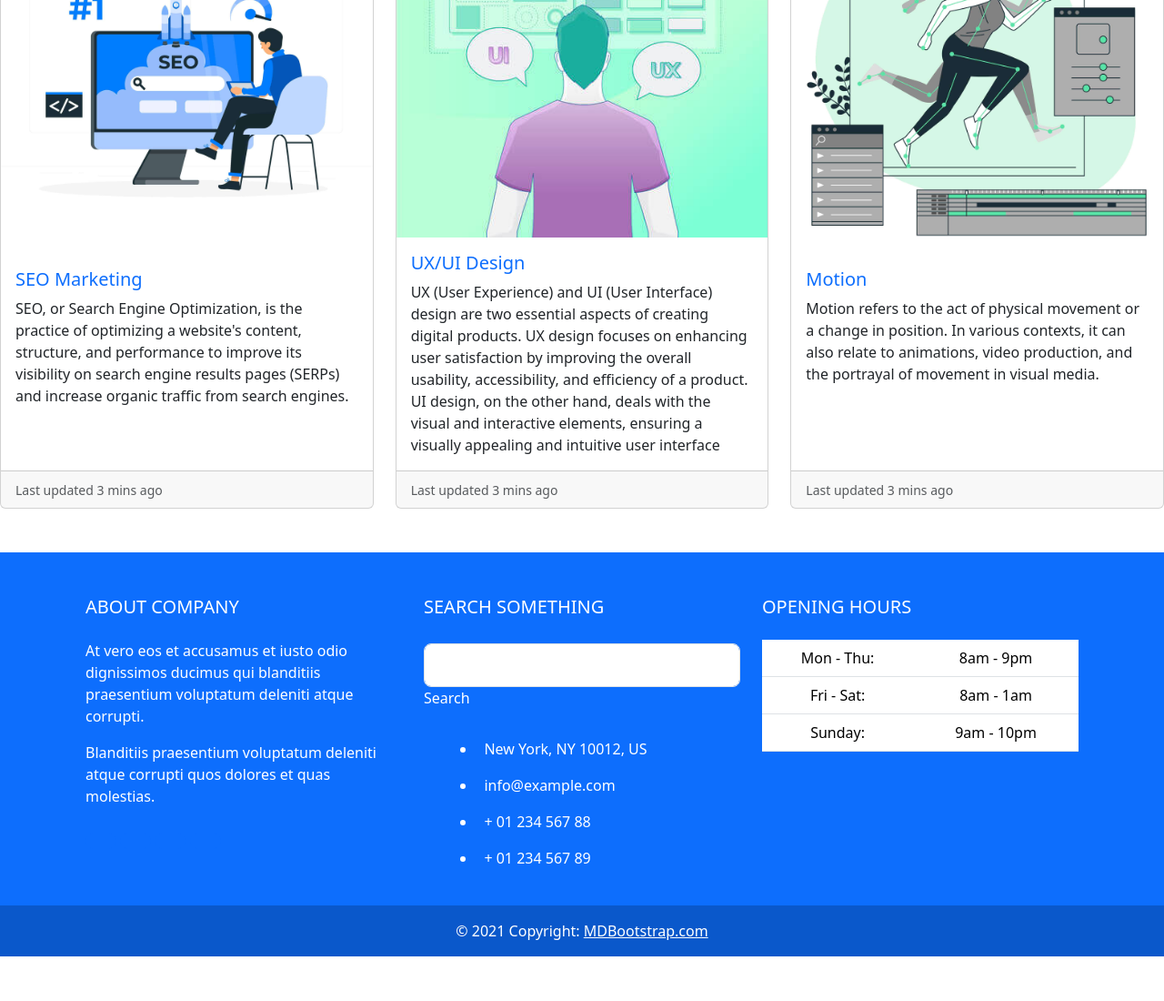
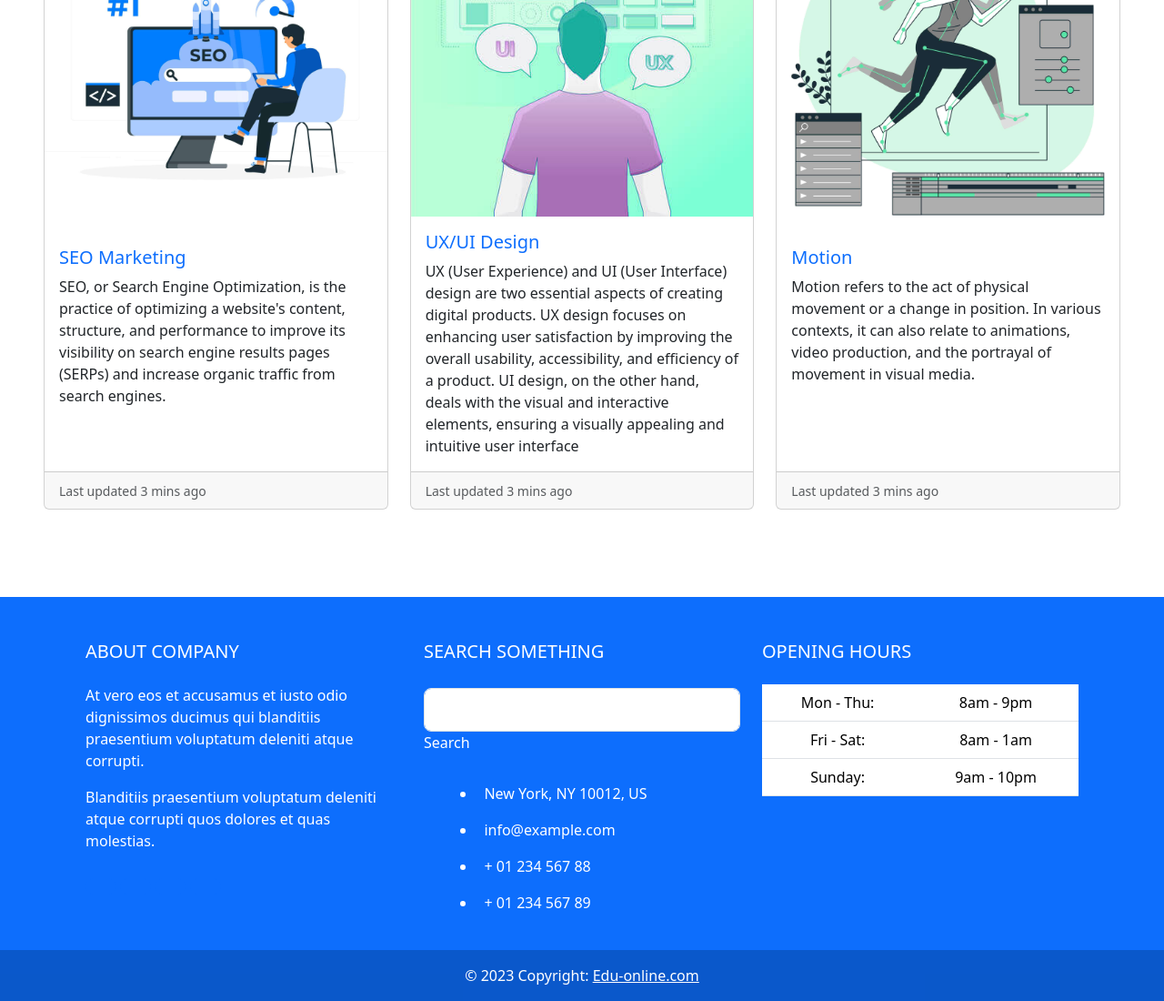
Before and after one commit to juwelDev/1st_team_c, a plain HTML site: page services.html in a window 1280 px wide. Shown: the part 1725-2825 px from the top of the page at 91% size. Before the commit the page ends 2776 px from the top, so only its background shows below. Drawn offline with nearby package versions, Linux system fonts and the light colour scheme.

Commit message:
all problem sovled

```diff
--- a/services.html
+++ b/services.html
@@ -47,6 +47,7 @@
     </nav>
 </header>
 <!-- container section -->
+<section class="p-5">
     <div class="header">
         <h2>Share Your Demand to <br><span class="text-primary">Design Any Customized Software</span></h2>
     <p>Edu-online focuses on the exact requirements of the clients. We design and develop the best and most advanced software for all types of businesses.</p>
@@ -164,6 +165,7 @@
             </div>
         </div>
 
+</section>
 <!-- footer section . don't overwrite the code -->
 <!-- Remove the container if you want to extend the Footer to full width. -->
 <div class="mt-5">
@@ -256,8 +258,8 @@
 
         <!-- Copyright -->
         <div class="text-center p-3" style="background-color: rgba(0, 0, 0, 0.2);">
-        © 2021 Copyright:
-        <a class="text-white" href="https://mdbootstrap.com/">MDBootstrap.com</a>
+        © 2023 Copyright:
+        <a class="text-white" href="https://mdbootstrap.com/">Edu-online.com</a>
         </div>
         <!-- Copyright -->
     </footer>
```
Also changed, not shown: about.html (+2 -2 lines), contact.html (+2 -2 lines), index.html (+2 -2 lines). Lines whose indentation alone changed are shown as unchanged.
